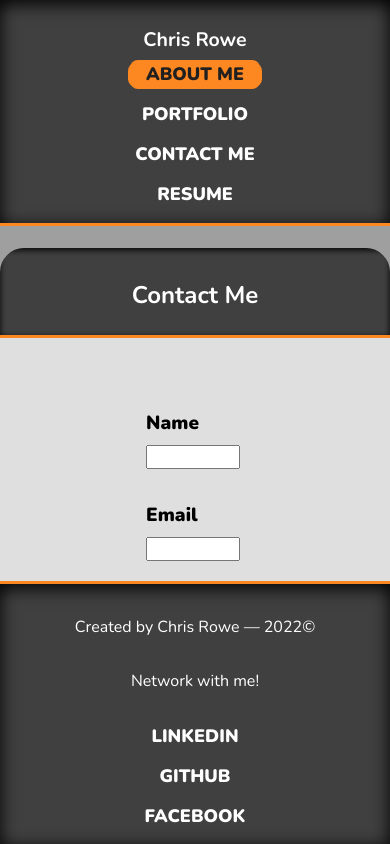
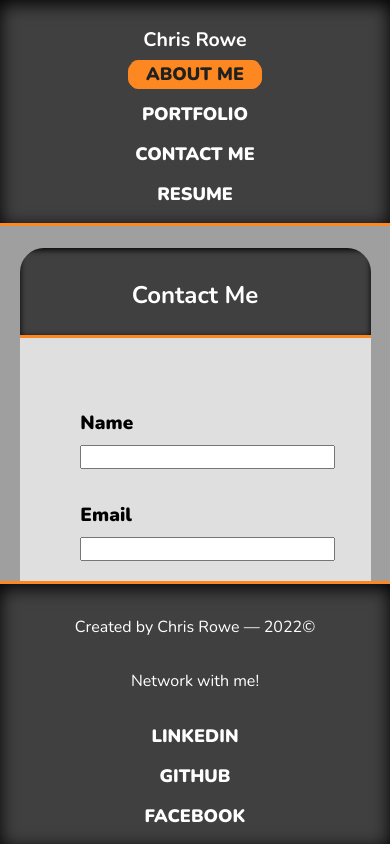
Before and after one commit to Rowe2ry/Portfolio, a React (Create React App) app: page /contact in a window 390 px wide. Built offline with nearby package versions, Linux system fonts and the light colour scheme.

Commit message:
MVP goals met

```diff
--- a/src/App.js
+++ b/src/App.js
@@ -6,7 +6,6 @@ import Contact from './components/Contact';
 import Resume from './components/Resume';
 import Footer from './components/Footer';
 import { BrowserRouter as Router, Route, Routes } from 'react-router-dom';
-import { FontAwesomeIcon } from '@fortawesome/react-fontawesome'
 
 function App() {
   return (
@@ -14,6 +13,7 @@ function App() {
       <Header />
       <main>
         <Routes>
+          <Route path="/Rowe2ry/Portfolio" element={<AboutMe />} />
           <Route path="/" element={<AboutMe />} />
           <Route path="/about" element={<AboutMe />} />
           <Route path="/work" element={<Work />} />
--- a/src/components/Contact.js
+++ b/src/components/Contact.js
@@ -20,12 +20,13 @@ const Contact = () => {
 
     const handleSubmit = (e) => {
         e.preventDefault();
+        if (name.length && email.length && message.length) {
+            window.location.href = "mailto: rowe2ry@gmail.com"+'?cc='+email+'&subject=Portfolio Response'+'&body='+message;
 
-        window.location.href = "mailto: rowe2ry@gmail.com"+'?cc='+email+'&subject=Portfolio Response'+'&body='+message;
-
-        setName('');
-        setEmail('');
-        setMessage('')
+            setName('');
+            setEmail('');
+            setMessage('');
+        };
     };
 
     const handleFocusLoss = (e) => {
--- a/src/components/Resume.js
+++ b/src/components/Resume.js
@@ -13,7 +13,7 @@ const AboutMe = () => {
                         <section className="card__body row">
                             <div className="card__text">
                                 <p>Download my resume <a class="body__link" href={resume} download="ChrisRoweResume">HERE</a>.</p>
-                                <p>I have the knowledge and skills to:</p>
+                                <p>Are you in need of web development services using the latest and greatest technologies? I have the knowledge and skills to:</p>
                                 <ul>
                                     <li>Configure and implement a relational or non relational database from scratch</li>
                                     <li>Set up a server side API</li>
--- a/src/styles/style.css
+++ b/src/styles/style.css
@@ -234,8 +234,10 @@ button {
 }
 
 .contact__card {
-    width: 100%;
+    width: 90%;
     text-align: center;
+    margin-left: 2rem;
+    margin-right: 2rem;
 }
 
 form {
@@ -317,4 +319,7 @@ button a {
         border-top: 2px solid var(--clr-tertiary-highlight);
         max-width: 100%;
     }
+    form {
+        padding: 2em 1em;
+    }
 }
```
